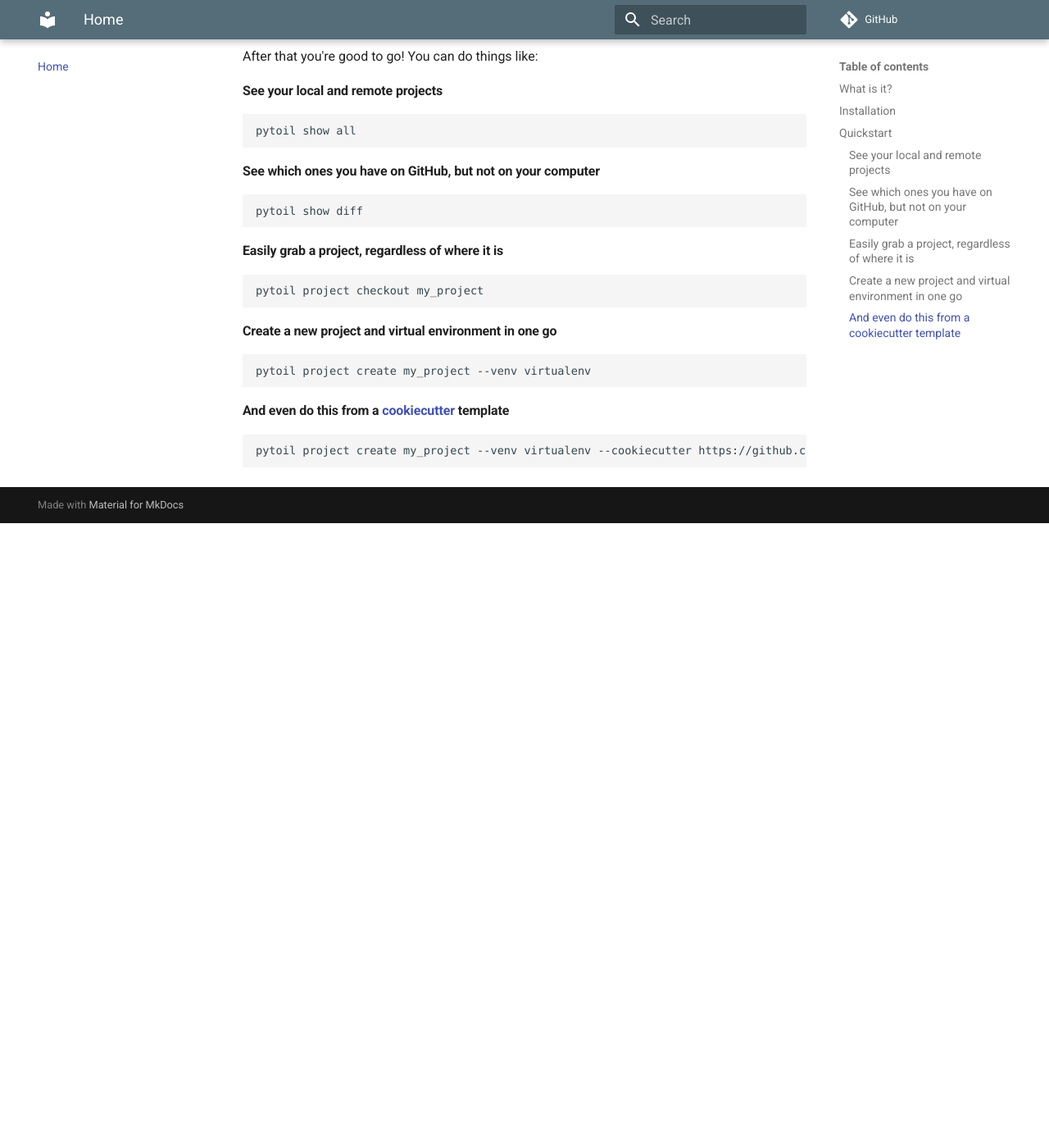
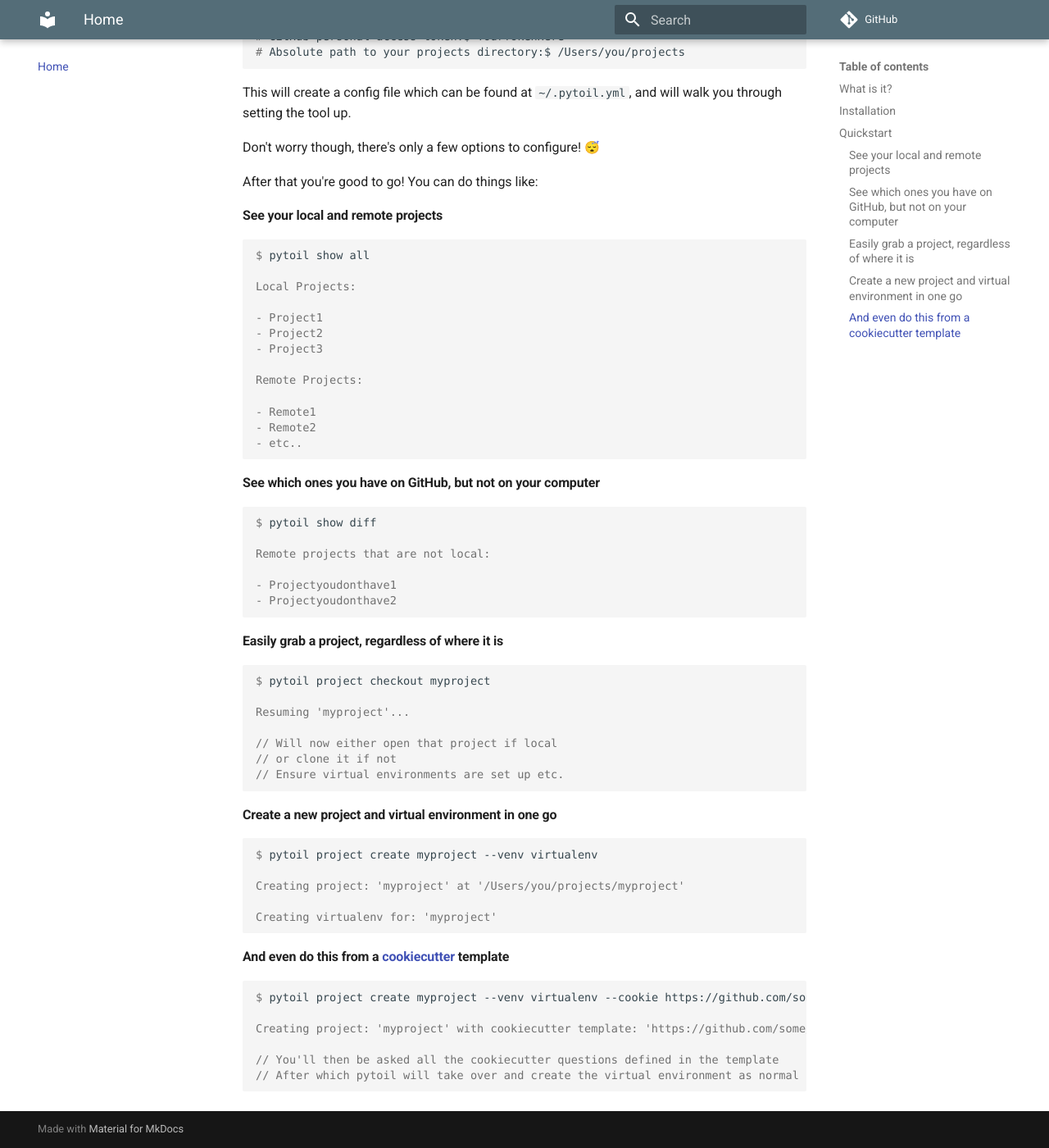
Before and after one commit to FollowTheProcess/pytoil, an MkDocs documentation site: the page built from docs/index.md, in a window 1280 px wide and 1400 px high, scrolled down 1454 px. Shown: the whole window at 82% size. Built offline with MkDocs 1.6.1 and Material for MkDocs 9.7.7, drawn with Linux system fonts in a browser that asks for light colours; emoji names are drawn with the system emoji font; some web fonts are replaced; comment, search, counter and statistics services are not loaded; before the commit the page ends 2092 px from its top, so only the background shows below that; some of the changed text lies outside the part shown.

Commit message:
Replace index with termynal install stuff and demos

````diff
--- a/docs/index.md
+++ b/docs/index.md
@@ -29,17 +29,29 @@
 
 As pytoil is a CLI program, I'd recommend installing with [pipx]
 
-```shell
-pipx install pytoil
+<div class="termy">
+
+```console
+$ pipx install pytoil
+---> 100%
+Successfully installed pytoil
 ```
+
+</div>
 
 If you don't know what pipx is, go check it out!
 
 You can always fall back to pip
 
-```shell
-pip install pytoil
+<div class="termy">
+
+```console
+$ python3 -m pip install pytoil
+---> 100%
+Successfully installed pytoil
 ```
+
+</div>
 
 !!! warning
 
@@ -51,9 +63,17 @@
 
 After installation just run
 
-```shell
-pytoil init
+<div class="termy">
+
+```console
+$ pytoil init
+
+# GitHub username:$ YourGitHubUsername
+# GitHub personal access token:$ YourTokenHere
+# Absolute path to your projects directory:$ /Users/you/projects
 ```
+
+</div>
 
 This will create a config file which can be found at `~/.pytoil.yml`, and will walk you through setting the tool up.
 
@@ -63,34 +83,85 @@
 
 #### See your local and remote projects
 
-```shell
-pytoil show all
+<div class="termy">
+
+```console
+$ pytoil show all
+
+Local Projects:
+
+- Project1
+- Project2
+- Project3
+
+Remote Projects:
+
+- Remote1
+- Remote2
+- etc..
 ```
+
+</div>
 
 #### See which ones you have on GitHub, but not on your computer
 
-```shell
-pytoil show diff
+<div class="termy">
+
+```console
+$ pytoil show diff
+
+Remote projects that are not local:
+
+- Projectyoudonthave1
+- Projectyoudonthave2
 ```
+
+</div>
 
 #### Easily grab a project, regardless of where it is
 
-```shell
-pytoil project checkout my_project
+<div class="termy">
+
+```console
+$ pytoil project checkout myproject
+
+Resuming 'myproject'...
+
+// Will now either open that project if local
+// or clone it if not
+// Ensure virtual environments are set up etc.
 ```
+
+</div>
 
 #### Create a new project and virtual environment in one go
 
-```shell
-pytoil project create my_project --venv virtualenv
+<div class="termy">
 
+```console
+$ pytoil project create myproject --venv virtualenv
+
+Creating project: 'myproject' at '/Users/you/projects/myproject'
+
+Creating virtualenv for: 'myproject'
 ```
+
+</div>
 
 #### And even do this from a [cookiecutter] template
 
-```shell
-pytoil project create my_project --venv virtualenv --cookiecutter https://github.com/some/cookie.git
+<div class="termy">
+
+```console
+$ pytoil project create myproject --venv virtualenv --cookie https://github.com/some/cookie.git
+
+Creating project: 'myproject' with cookiecutter template: 'https://github.com/some/cookie.git'
+
+// You'll then be asked all the cookiecutter questions defined in the template
+// After which pytoil will take over and create the virtual environment as normal
 ```
+
+</div>
 
 [pipx]: https://pipxproject.github.io/pipx/
 [cookiecutter]: https://cookiecutter.readthedocs.io/en/1.7.2/
````
Also changed, not shown: 1 other file.
